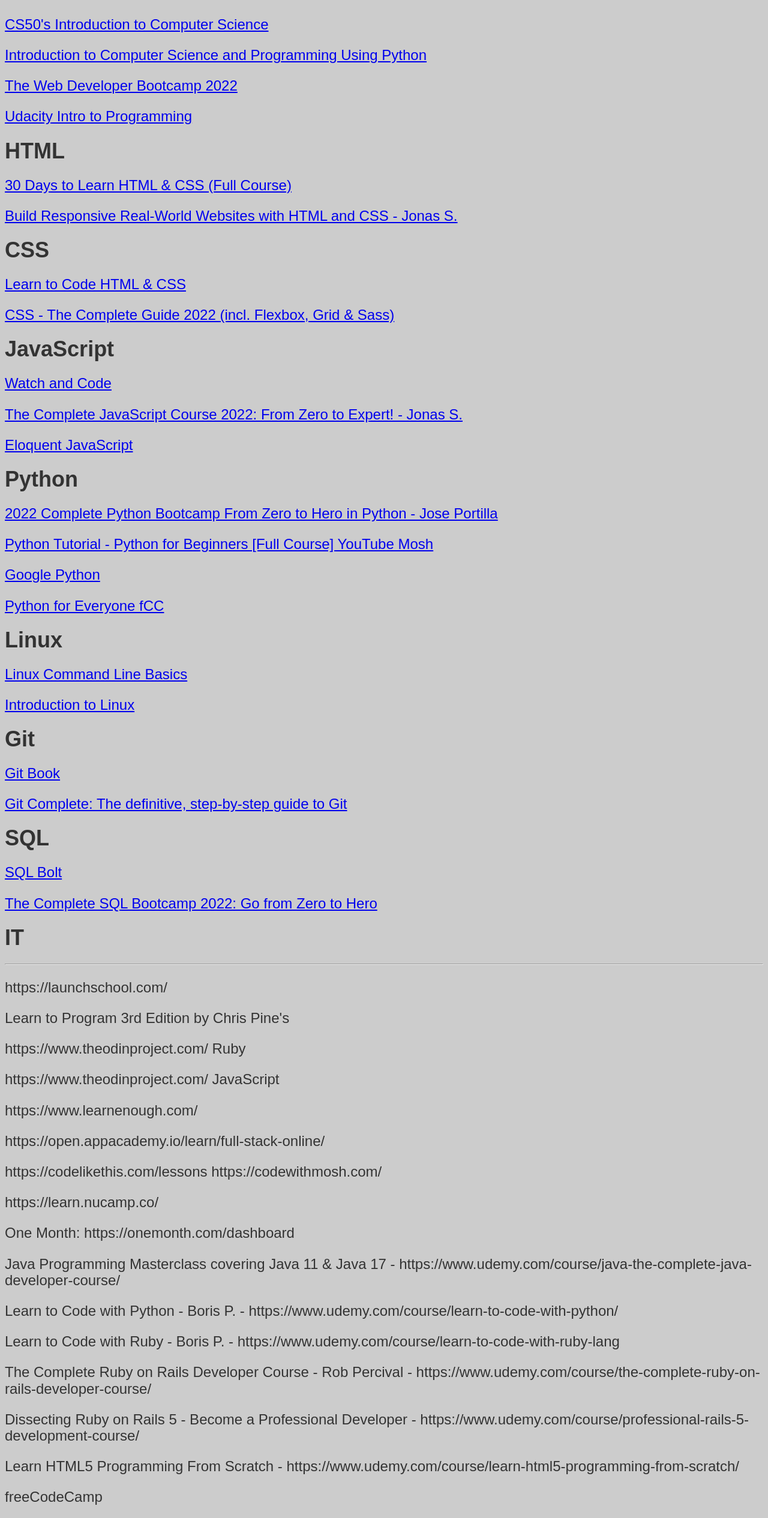
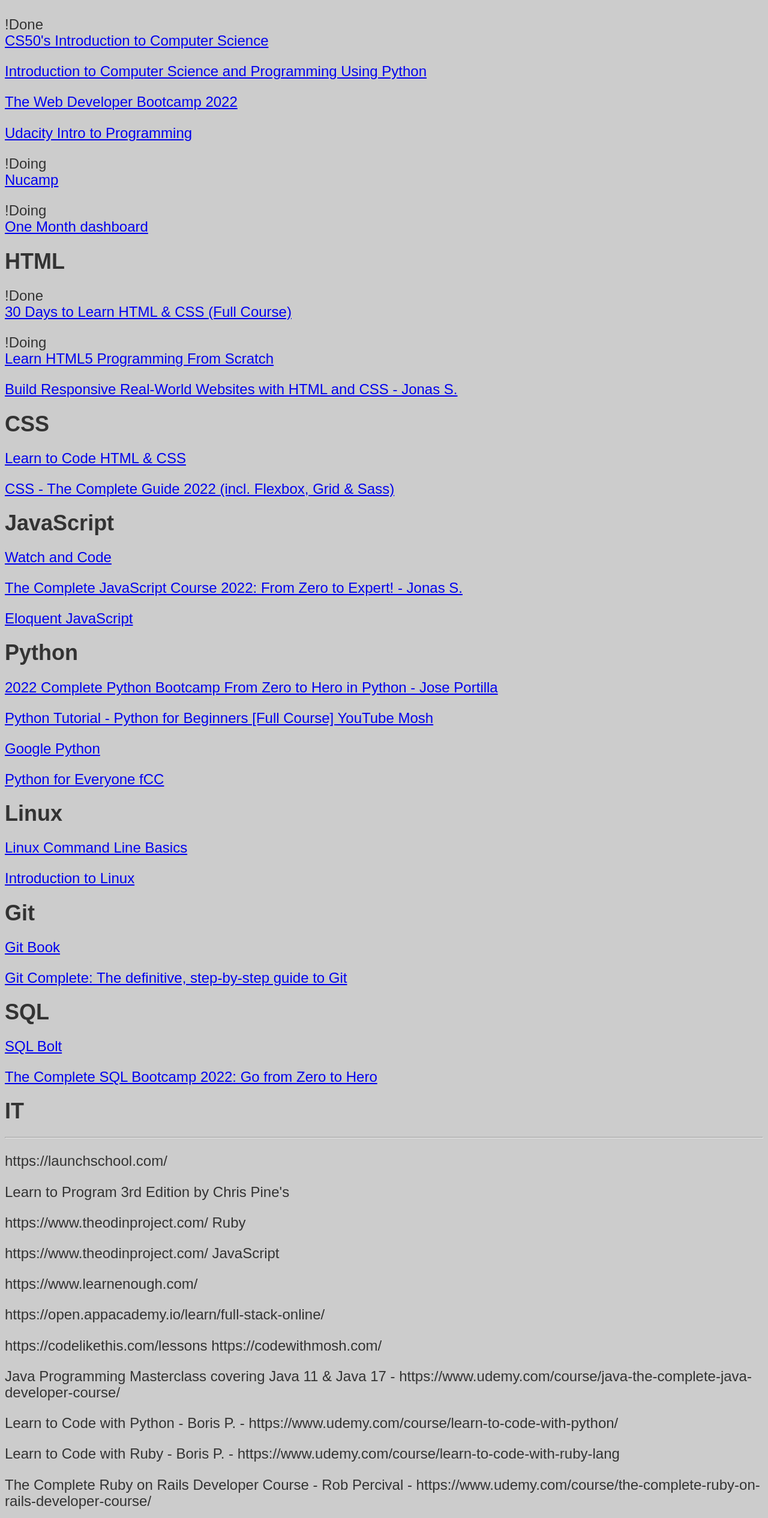
Before and after one commit to cazaresmr/roadmap, a plain HTML site: page index.html in a window 1280 px wide. Shown: the part 252-2782 px from the top of the page at 60% size. Drawn offline with Linux system fonts and the light colour scheme.

Commit message:
Adding Doing and Done

```diff
--- a/index.html
+++ b/index.html
@@ -17,7 +17,7 @@
     </h2>
 
     <h2>General:</h2>
-    <p>
+    <p>!Done<br>
         <a href="https://www.edx.org/course/introduction-computer-science-harvardx-cs50x">
             CS50's Introduction to Computer Science</a>
     </p>
@@ -32,10 +32,17 @@
         <a href="https://classroom.udacity.com/nanodegrees/nd000/dashboard/overview">
             Udacity Intro to Programming</a>
     </p>
+    <p>!Doing<br><a href="https://learn.nucamp.co/">Nucamp</a> </p>
+    <p>!Doing<br><a href="https://onemonth.com/dashboard">One Month dashboard</a></p>
     <h2>HTML</h2>
-    <p>
+    <p>!Done<br>
         <a href="https://www.youtube.com/playlist?list=PLgGbWId6zgaWZkPFI4Sc9QXDmmOWa1v5F">
-            30 Days to Learn HTML & CSS (Full Course)</a>
+            30 Days to Learn HTML & CSS (Full Course) </a>
+
+    </p>
+    <p>!Doing<br> <a href="https://www.udemy.com/course/learn-html5-programming-from-scratch/">Learn HTML5
+            Programming From
+            Scratch </a>
     </p>
     <p>
         <a href="https://www.udemy.com/course/design-and-develop-a-killer-website-with-html5-and-css3/">Build Responsive
@@ -89,8 +96,6 @@
             <p>https://www.learnenough.com/</p>
             <p>https://open.appacademy.io/learn/full-stack-online/</p>
             <p>https://codelikethis.com/lessons https://codewithmosh.com/</p>
-            <p>https://learn.nucamp.co/</p>
-            <p>One Month: https://onemonth.com/dashboard</p>
             <p>Java Programming Masterclass covering Java 11 & Java 17 -
                 https://www.udemy.com/course/java-the-complete-java-developer-course/</p>
             <p>Learn to Code with Python - Boris P. - https://www.udemy.com/course/learn-to-code-with-python/</p>
@@ -99,8 +104,7 @@
                 https://www.udemy.com/course/the-complete-ruby-on-rails-developer-course/</p>
             <p>Dissecting Ruby on Rails 5 - Become a Professional Developer -
                 https://www.udemy.com/course/professional-rails-5-development-course/</p>
-            <p>Learn HTML5 Programming From Scratch - https://www.udemy.com/course/learn-html5-programming-from-scratch/
-            </p>
+
             <p>freeCodeCamp</p>
             <p>Advanced CSS and Sass: Flexbox, Grid, Animations, and More! - Jonas S. -
                 https://www.udemy.com/course/advanced-css-and-sass/</p>
@@ -190,6 +194,10 @@
             <p>www.freecodecamp.org/news/python-projects-for-beginners/amp/</p>
             <p>https://www-freecodecamp-org.cdn.ampproject.org/c/s/www.freecodecamp.org/news/build-six-quick-python-projects/amp/
             </p>
+            <p>
+                <a href="https://visualstudiomagazine.com/articles/2021/08/31/github-vs-code.aspx?m=2">One-Click VS Code
+                    in Browser from GitHub Repo ('How Did I Not Know This?')</a>
+            </p>
             <h2>
                 <a href="https://github.com/jasmcaus/ai-math-roadmap">Math</a>
             </h2>
```
